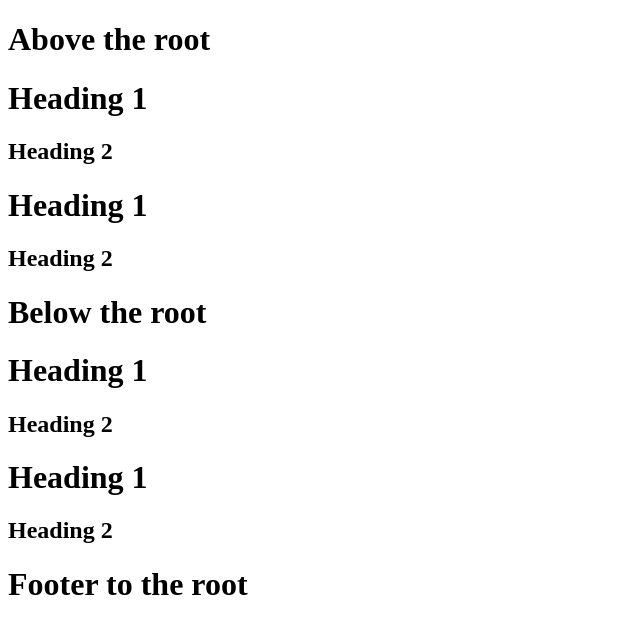
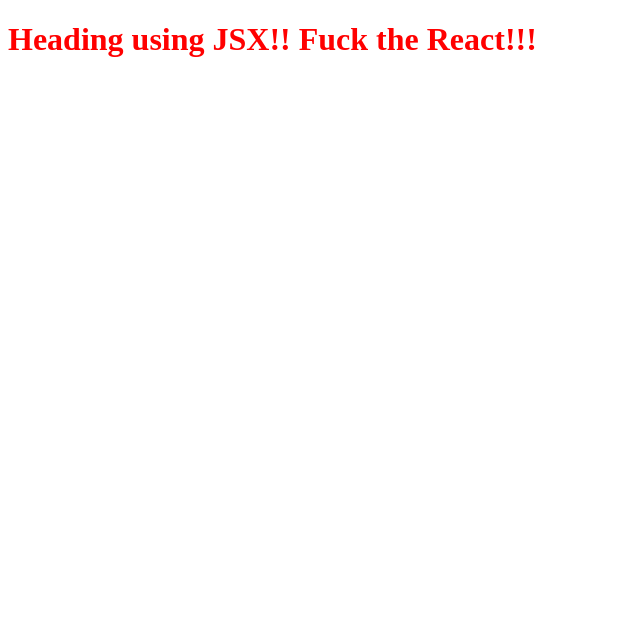
Before and after one commit to akhilesh-kumaryadav/FuckTheReact, a React (Vite) app: page / in a window 1280 px wide. Shown: the top 634 px of the page, without its empty margins (0-640 px from the left). Built offline with nearby package versions, Linux system fonts and the light colour scheme.

Commit message:
feat: writing the scripts, intro to JSX

```diff
--- a/App.js
+++ b/App.js
@@ -1,18 +1,8 @@
 import React from "react";
 import ReactDOM from "react-dom/client"
 
-const parent = React.createElement('div', { id: 'parent' }, [
-    React.createElement('div', { id: 'child1' }, [
-        React.createElement('h1', {}, "Heading 1"),
-        React.createElement('h2', {}, "Heading 2")
-    ]),
-    React.createElement('div', { id: 'child2' }, [
-        React.createElement('h1', {}, "Heading 1"),
-        React.createElement('h2', {}, "Heading 2")
-    ])
-])
+const headingJSX = <h1 id="heading">Heading using JSX!! Fuck the React!!!</h1>
 
-const reactDOMRoot = ReactDOM.createRoot(document.getElementById("root"));
-const reactDOMRoot1 = ReactDOM.createRoot(document.getElementById("root1"))
-reactDOMRoot.render(parent)
-reactDOMRoot1.render(parent)
+const reactRoot = ReactDOM.createRoot(document.getElementById('root'));
+
+reactRoot.render(headingJSX)
--- a/index.html
+++ b/index.html
@@ -7,12 +7,7 @@
     <link rel="stylesheet" href="./index.css" />
 </head>
 <body>
-    <h1>Above the root</h1>
-    <div id="root"><h1>Will be overwritten</h1></div>
-    <h1>Below the root</h1>
-
-    <div id="root1"><h1>will it be overwritten</h1></div>
-    <h1>Footer to the root</h1>
+    <div id="root"><h1>Fuck The React!!!</h1></div>
 
     <script type="module" src="./App.js"></script>
 </body>
--- a/package.json
+++ b/package.json
@@ -3,7 +3,9 @@
   "version": "1.0.0",
   "description": "Fully loaded react practice and app. Fuck the React!!!!",
   "scripts": {
-    "test": "zest"
+    "start": "npx parcel index.html",
+    "build": "npx parcel build index.html",
+    "test": "jest"
   },
   "repository": {
     "type": "git",
```
